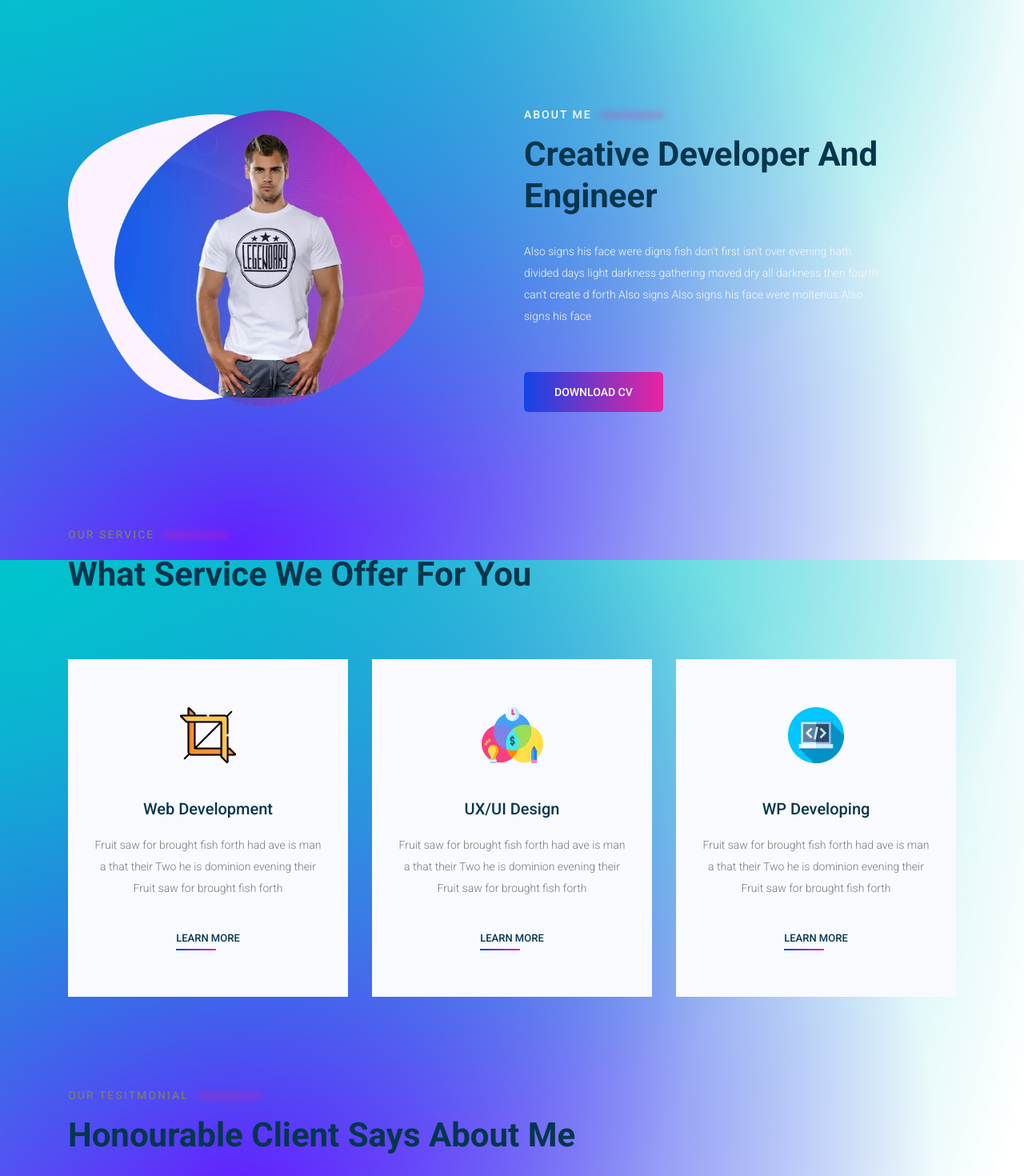
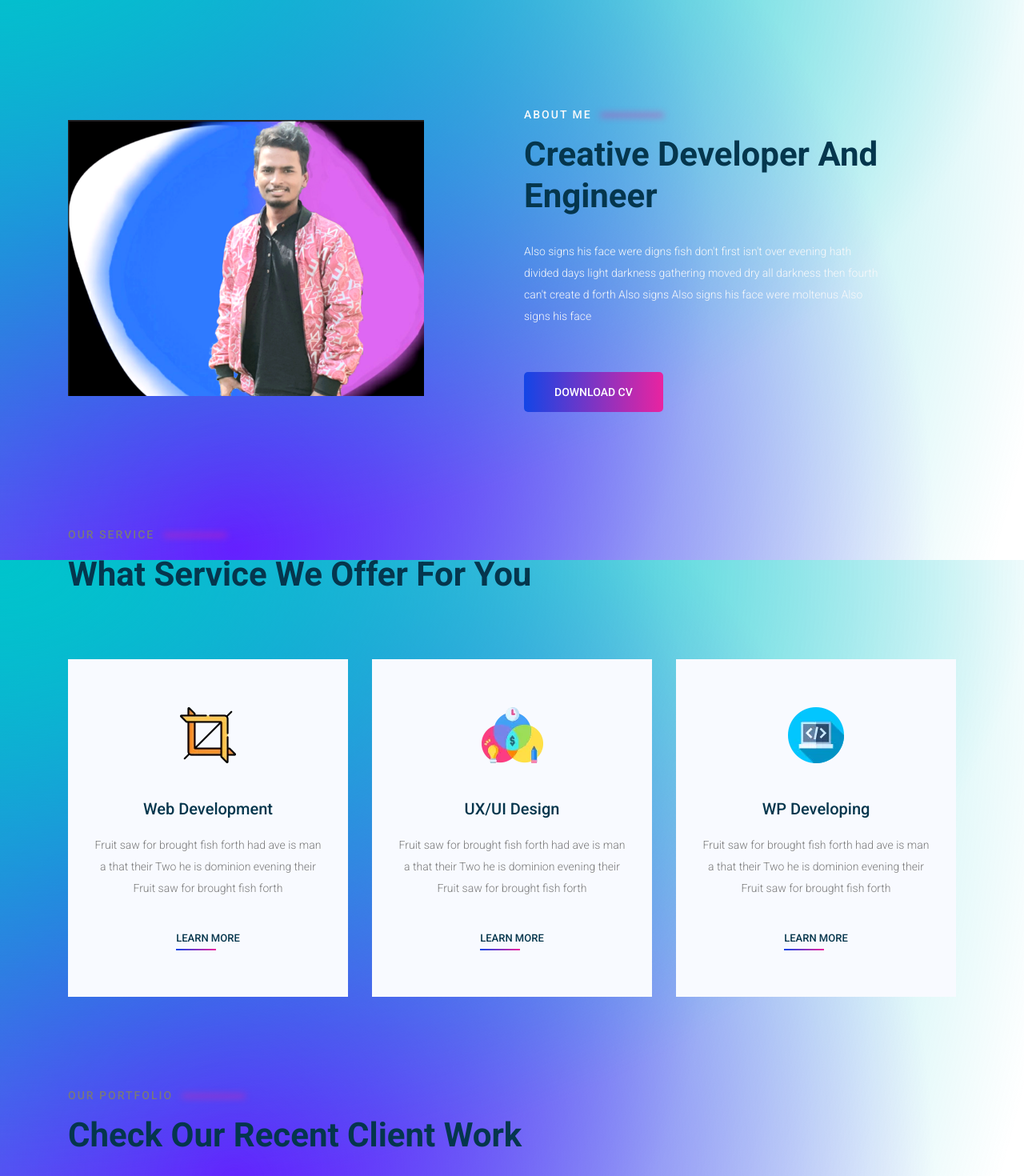
Before and after one commit to Jitendra-007Dev/PortfolioPage, a React (Create React App) app: page / in a window 1280 px wide. Shown: the part 900-2370 px from the top of the page at 80% size. Built offline with nearby package versions, Linux system fonts and the light colour scheme.

Commit message:
Home page finalizing

```diff
--- a/src/components/HomeComponents/AboutMe.tsx
+++ b/src/components/HomeComponents/AboutMe.tsx
@@ -1,5 +1,5 @@
 import React from 'react'
-import aboutMe from "./../../assets/img/about-us.png.webp"
+import aboutMe from "./../../assets/img/about-us.png.png"
 
 export const AboutMe = () => {
     return (
@@ -8,7 +8,11 @@ export const AboutMe = () => {
                 <div className="row justify-content-start align-items-center">
                     <div className="col-lg-5">
                         <div className="about_img">
-                            <img className="" src={aboutMe} alt="" />
+                            <img
+                                // height={"100%"}
+                                // width={50vw}
+                                className="image-dim"
+                                src={aboutMe} alt="" />
                         </div>
                     </div>
                     <div className="offset-lg-1 col-lg-5">
--- a/src/pages/HomePage/index.tsx
+++ b/src/pages/HomePage/index.tsx
@@ -14,7 +14,7 @@ export const Home = () => {
             <Statistics />
             <AboutMe />
             <ServiceSection />
-            <TestimonialArea />
+            {/* <TestimonialArea /> */}
             <Portfolio />
             <BlogArea />
         </React.Fragment>
```
Also changed, not shown: src/assets/img/about-us.png.png (added), src/assets/img/about2-us.png.webp (renamed from src/assets/img/about-us.png.webp).
